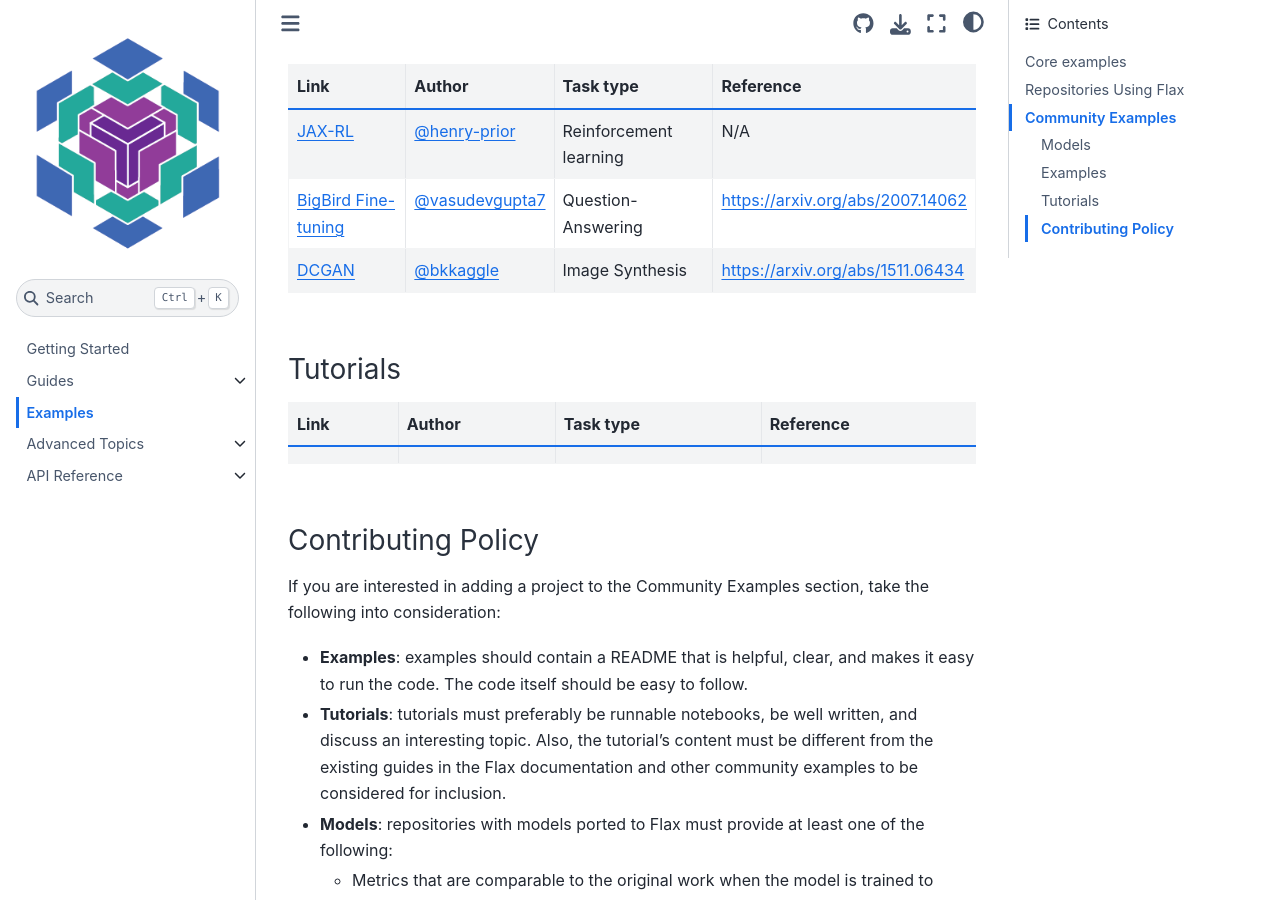
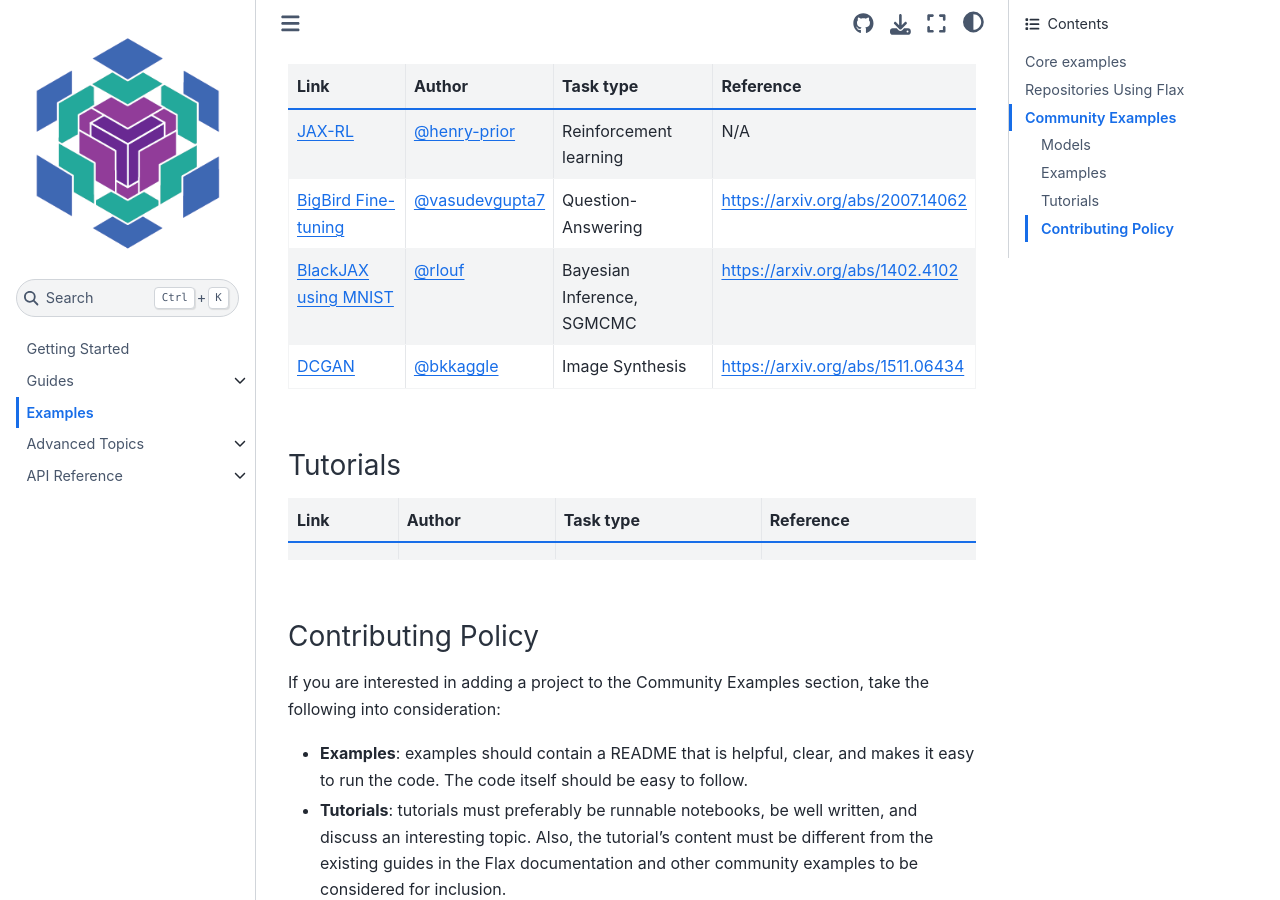
Before and after one commit to google/flax, a Sphinx documentation site: the page built from docs/examples.rst, in a window 1280 px wide and 900 px high, scrolled down 3359 px. Built offline with Sphinx 7.4.7 and the Sphinx Book theme 1.1.4, drawn with Linux system fonts in a browser that asks for light colours; pages that are not in the unit, such as notebooks, are missing from menus.

Commit message:
Adding link to Bayesian Inference example that uses Flax

```diff
--- a/docs/examples.rst
+++ b/docs/examples.rst
@@ -179,6 +179,10 @@
       - `@vasudevgupta7 <https://github.com/vasudevgupta7>`__
       - Question-Answering
       - https://arxiv.org/abs/2007.14062
+    * - `BlackJAX using MNIST <https://blackjax-devs.github.io/blackjax/examples/SGMCMC.html>`__
+      - `@rlouf <https://github.com/rlouf>`__
+      - Bayesian Inference, SGMCMC
+      - https://arxiv.org/abs/1402.4102
     * - `DCGAN <https://github.com/bkkaggle/jax-dcgan>`__
       - `@bkkaggle <https://github.com/bkkaggle>`__
       - Image Synthesis
```
